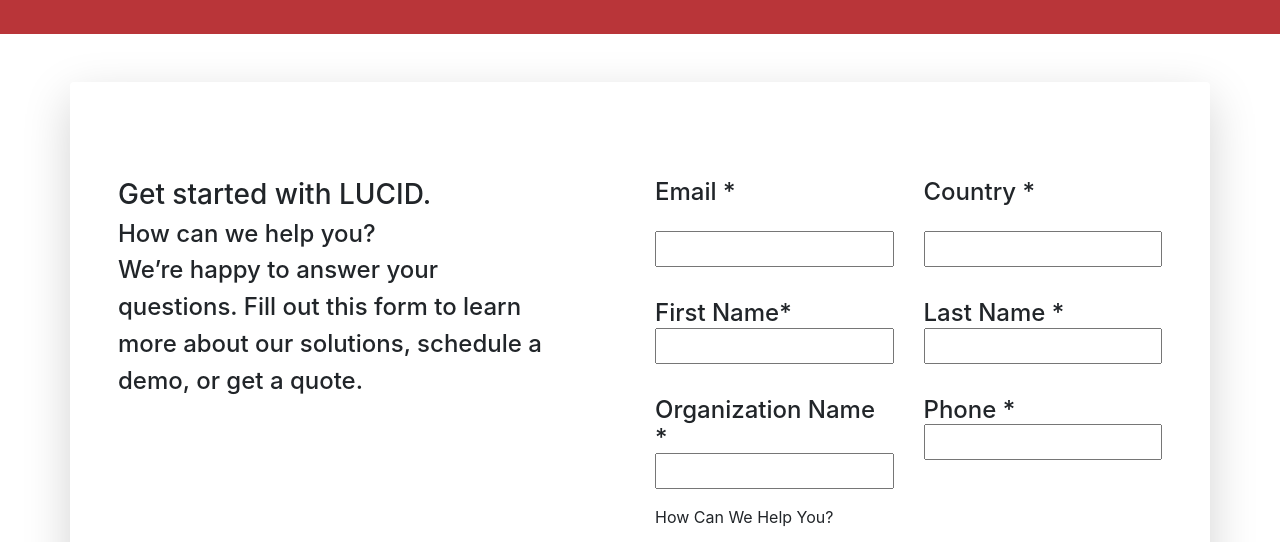
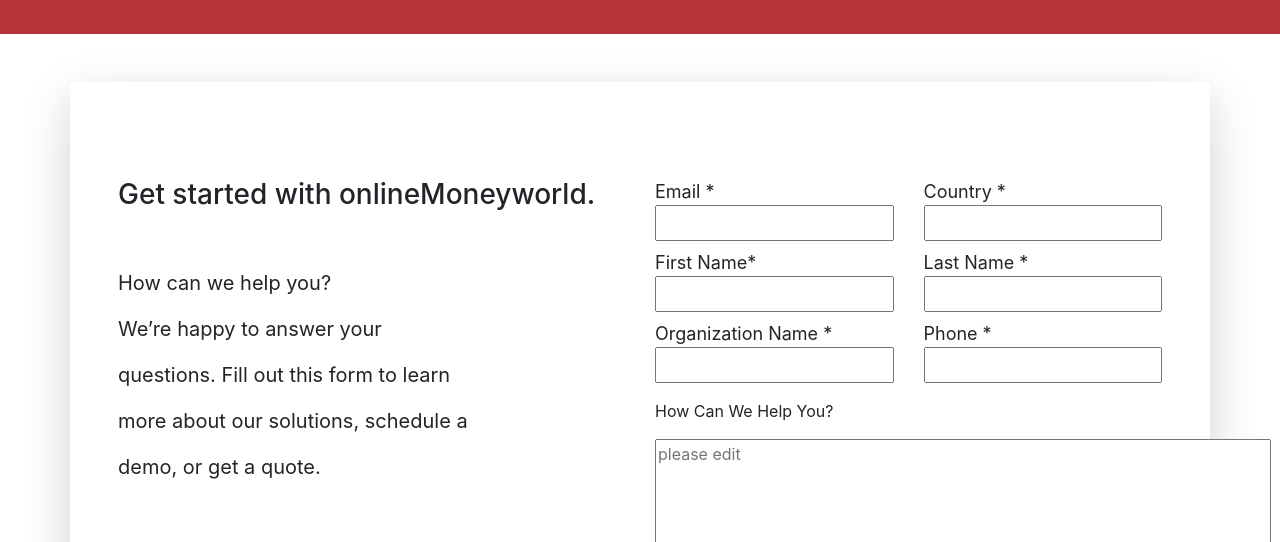
Before and after one commit to wawoyuanli/surveyjunkie, a website: page src/pages/contact/index.html in a window 1280 px wide. Shown: the part 212-754 px from the top of the page. Drawn offline with nearby package versions, Linux system fonts and the light colour scheme; files that its build step writes are made by us from their sources.

Commit message:
修改contact

```diff
--- a/src/assets/styles/contact.less
+++ b/src/assets/styles/contact.less
@@ -1,21 +1,21 @@
-.contact__title{
-    // background-image: url('../images/loginbg.png');
-    // background-size: 100% 100%;
-    // background-repeat: no-repeat;
+.contact__title {
     min-height: 150px;
-    background-color:#b93539;
+    background-color: #b93539;
     color: #fff;
     font-size: 40px;
     font-family: 'Segoe UI', Tahoma, Geneva, Verdana, sans-serif;
 }
-.contact__input{
-    // background-color: rgb(212, 102, 38);
-    // background-color: #d04a34;
-    // color: #fff;
-    input{
-        // border: none;
+
+.contact__input {
+    .contact_input_info {
+        font-size: 20px;
     }
-    textarea{
-        // border: none;
+
+    ._label {
+        font-size: 18px;
+    }
+
+    .agree {
+        font-size: 18px;
     }
 }
--- a/src/pages/contact/index.html
+++ b/src/pages/contact/index.html
@@ -42,40 +42,40 @@
     <div class="container contact__input rounded mt-5 p-5 mb-5 shadow-lg">
         <div class="row mt-5">
             <div class="col-md-6">
-                <p class="h3">Get started with LUCID.</p>
-                <p class="h4">How can we help you?</p>
-                <p class="h4">We’re happy to answer your</p>
-                <p class="h4">questions. Fill out this form to learn</p>
-                <p class="h4">more about our solutions, schedule a</p>
-                <p class="h4">demo, or get a quote.</p>
+                <p class="h3">Get started with onlineMoneyworld.</p>
+                <p class="contact_input_info pt-5">How can we help you?</p>
+                <p class="contact_input_info">We’re happy to answer your</p>
+                <p class="contact_input_info">questions. Fill out this form to learn</p>
+                <p class="contact_input_info">more about our solutions, schedule a</p>
+                <p class="contact_input_info">demo, or get a quote.</p>
             </div>
             <div class="col-md-6">
                 <div class="row">
                     <div class="col-md-6">
                         <div>
-                            <p class="m-0 h4 pb-4">Email *</p>
+                            <p class="m-0 _label">Email *</p>
                             <input type="email" class="col-md-12 p-1">
                         </div>
                         <div class="mt-2">
-                            <p class="m-0 h4 pt-4">First Name*</p>
+                            <p class="m-0 _label">First Name*</p>
                             <input type="text" class="col-md-12  p-1">
                         </div>
                         <div class="mt-2">
-                            <p class="m-0 h4 pt-4">Organization Name *</p>
+                            <p class="m-0 _label">Organization Name *</p>
                             <input type="text" class="col-md-12  p-1">
                         </div>
                     </div>
                     <div class="col-md-6">
                         <div>
-                            <p class="m-0 pb-4 h4">Country *</p>
+                            <p class="m-0 _label">Country *</p>
                             <input type="text" class="col-md-12  p-1">
                         </div>
                         <div class="mt-2">
-                            <p class="m-0 pt-4 h4">Last Name *</p>
+                            <p class="m-0 _label">Last Name *</p>
                             <input type="text" class="col-md-12  p-1">
                         </div>
                         <div class="mt-2">
-                            <p class="m-0 h4 pt-4">Phone *</p>
+                            <p class="m-0 _label">Phone *</p>
                             <input type="text" class="col-md-12  p-1">
                         </div>
                     </div>
@@ -91,7 +91,7 @@
 
                         <div class="d-flex">
                             <input type="checkbox" class="mt-2">
-                            <p class="ml-3"> I agree to Lucid’s General Terms and consent to the collection of personal
+                            <p class="ml-3 agree"> I agree to Lucid’s General Terms and consent to the collection of personal
                                 data pursuant
                                 to
                                 Lucid’s Privacy Policy and Cookie Policy. *</p>
```
